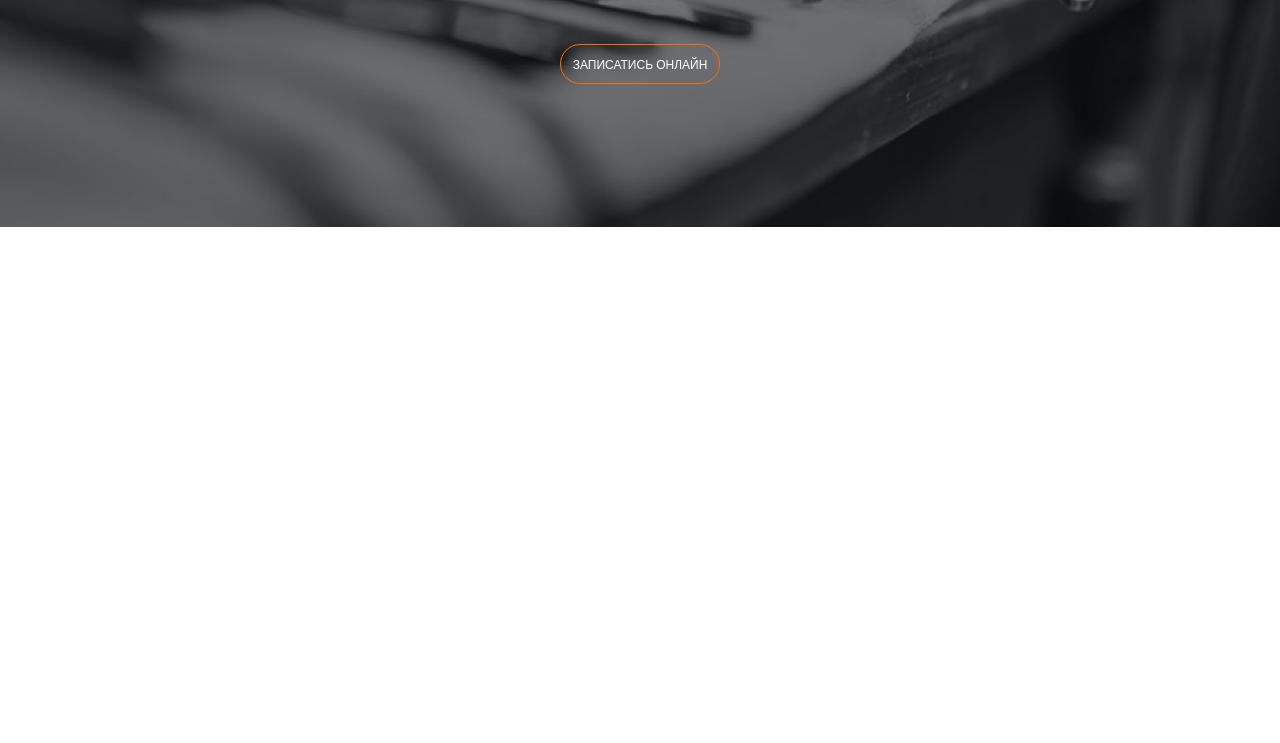
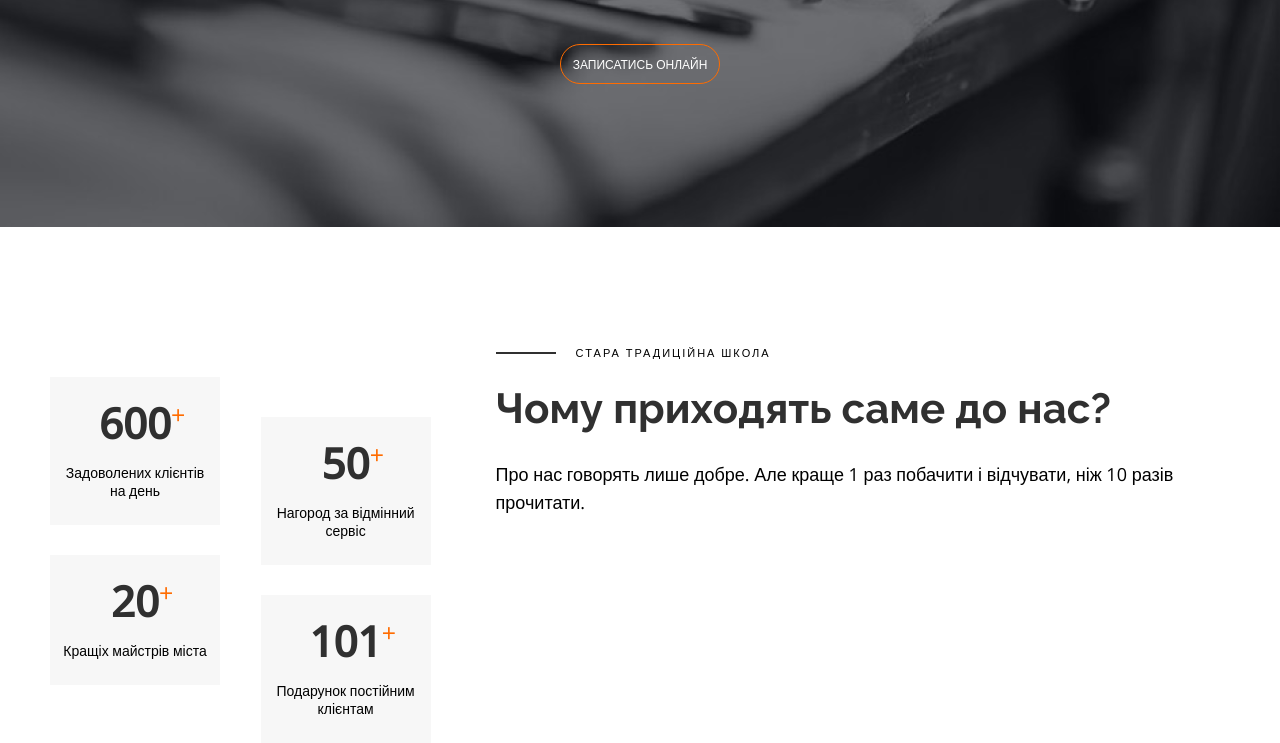
Before and after one commit to d-pylypiuk/BarbarShop, a plain HTML site: page index.html in a window 1280 px wide. Shown: the part 1876-2619 px from the top of the page. Before the commit the page ends 2103 px from the top, so only its background shows below. Drawn offline with nearby package versions, Linux system fonts and the light colour scheme.

Commit message:
Add files via upload

```diff
--- a/css/style.scss
+++ b/css/style.scss
@@ -39,6 +39,7 @@ h1,h2,h3,h4,h5,h6{font-size:inherit;font-weight: 400;}
 :root{
    // --title-color:#252B42;
    --link-color:#fff;
+   --body-color:#F7F7F7;
    --hover-color:#FF6C00;
    --signature-color:#9DA4BD;
    --sociale-links:#303030;
@@ -334,7 +335,7 @@ div.social__links.__decor-line:before{
    opacity: .6;
    color: var(--signature-color);
 }
-.prices__signature.__decor-line{
+div.prices__signature.__decor-line:before{
    border-color: var(--signature-color);
 }
 .prices__title{
@@ -386,3 +387,72 @@ div.social__links.__decor-line:before{
    justify-content: center;
    align-items: center;
 }
+// -----------why us ------
+// ---------------------------
+.why-us{
+   margin: 120px 0px;
+}
+.why-us__container{
+}
+.why-us__row{
+   display: flex;
+   flex-direction: row;
+   justify-content: space-between;
+}
+.achievement__container{
+   display: flex;
+   flex-direction: row;
+   justify-content: space-between;
+   align-items: flex-start;
+   width: 400px;
+   margin-right: 65px;
+   // padding-top: 40px;
+   // border:1px solid green;
+}
+.achievement__list:nth-child(1){
+
+}
+.achievement__list:nth-child(2){
+   margin-top: 40px;
+}
+.achievement__list{
+}
+.achievement__list_items{
+   display: flex;
+   flex-direction: column;
+   justify-content: space-between;
+   align-items: center;
+   padding: 25px 10px;
+   margin-top: 30px;
+   width: 170px;
+   background: var(--body-color);
+}
+.list__items_numeric{
+   font-size: 42px;
+   font-weight: 700;
+   margin-bottom: 20px;
+   color: var(--sociale-links);
+}
+.list__items_numeric:after{
+   content: '+';
+   position: absolute;
+   font-size: 25px;
+   font-weight: 300;
+   color:var(--hover-color)
+}
+.list__items_subtitle{
+   line-height: 18px;
+   font-size: 14px;
+   text-align: center;
+   align-items: center;
+}
+.why-us__info{}
+.why-us__signature{}
+div.why-us__signature.__decor-line:before{
+   border-color:var(--sociale-links);
+
+}
+.why-us__title{
+   color: var(--sociale-links);
+}
+.why-us__subtitle{}
--- a/index.html
+++ b/index.html
@@ -150,6 +150,44 @@
              </div>
          </div>
       </div>
+      <!-- -----------why-us-------- -->
+      <div class="why-us">
+         <div class="why-us__container __container">
+            <div class="why-us__row row">
+               <div class="achievement__container">
+                  <!-- -----achivement list--------- -->
+                  <div class="achievement__list">
+                     <div class="achievement__list_items">
+                        <div class="list__items_numeric">600</div>
+                        <div class="list__items_subtitle">Задоволених клієнтів на день</div>
+                     </div>
+                     <div class="achievement__list_items">
+                        <div class="list__items_numeric">20</div>
+                        <div class="list__items_subtitle">Кращіх майстрів міста</div>
+                     </div>
+                  </div>
+                  <!-- -------- list 2------- -->
+                  <div class="achievement__list">
+                     <div class="achievement__list_items">
+                        <div class="list__items_numeric">50</div>
+                        <div class="list__items_subtitle">Нагород за відмінний сервіс</div>
+                     </div>
+                     <div class="achievement__list_items">
+                        <div class="list__items_numeric">101</div>
+                        <div class="list__items_subtitle">Подарунок постійним клієнтам</div>
+                     </div>
+                  </div>
+                  <!-- --------------------- -->
+                  <!-- --------------------- -->
+               </div>
+               <div class="why-us__info">
+                  <div class="why-us__signature __decor-line signature">стара традиційна школа</div>
+                  <div class="why-us__title title">Чому приходять саме до нас?</div>
+                  <div class="why-us__subtitle subtitle">Про нас говорять лише добре. Але краще 1 раз побачити і відчувати, ніж 10 разів прочитати.</div>
+               </div>
+            </div>
+         </div>
+      </div>
    </main>
  </body>
 </html>
```
Also changed, not shown: css/style.css, 1 other file.
